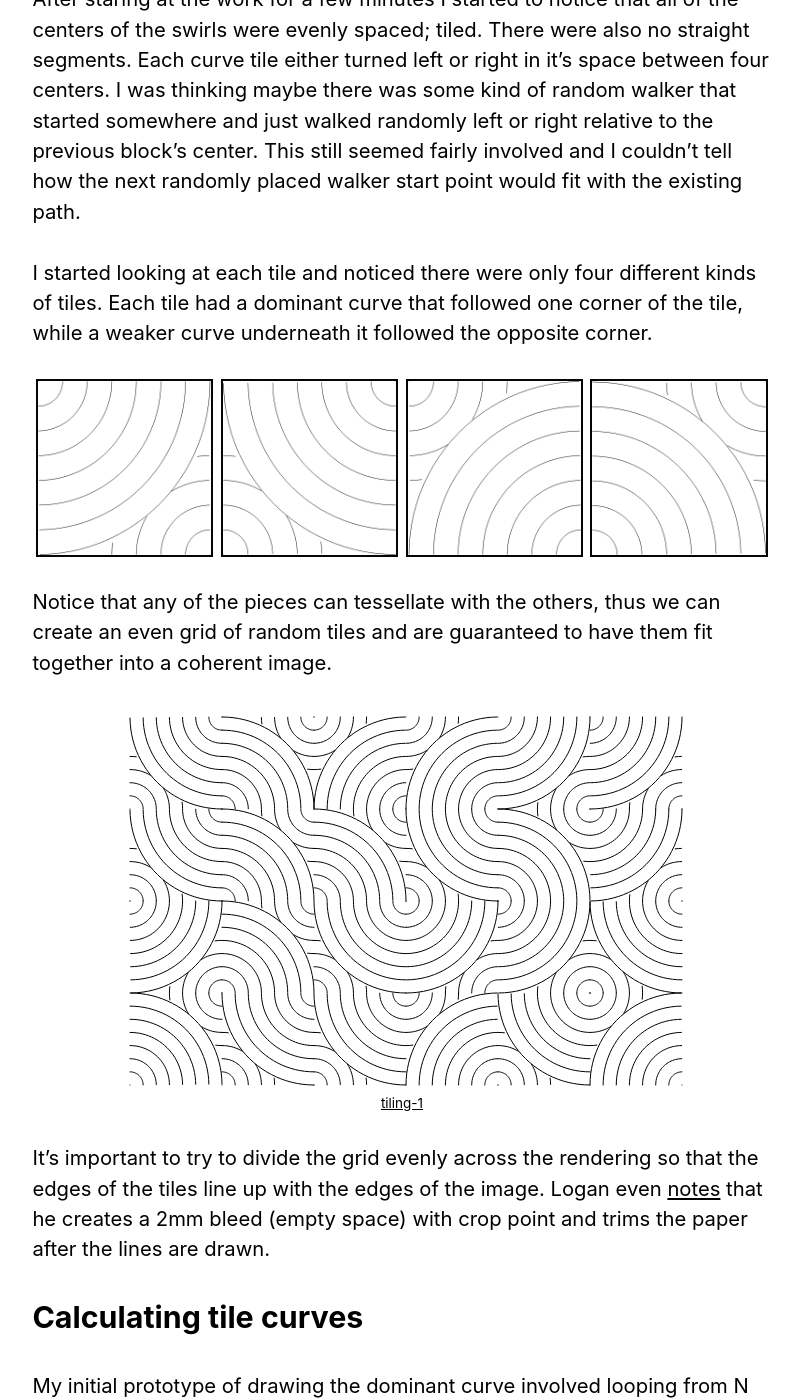
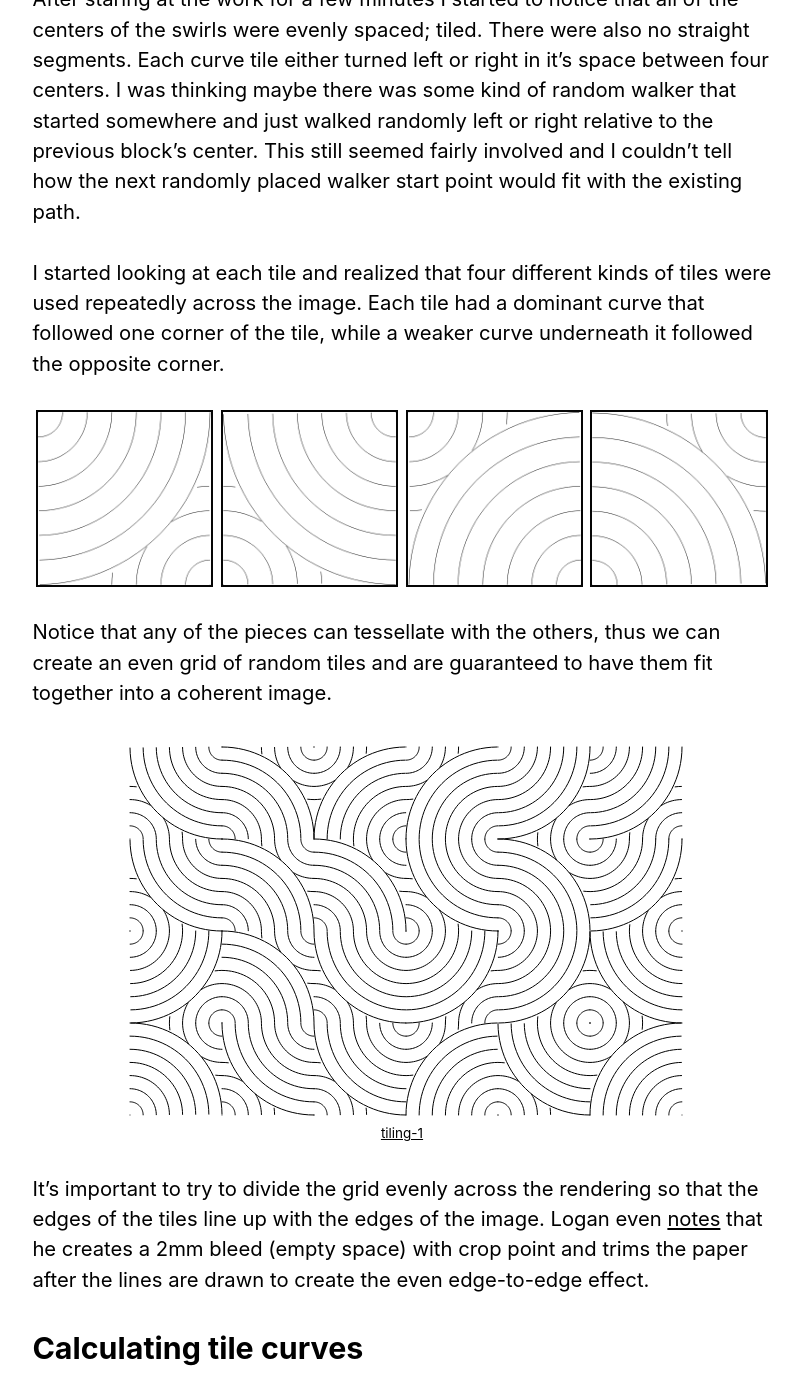
Before and after one commit to ox/ox.github.io, a Jekyll site: the page built from _posts/2019-07-19-curvy-tiling.md, in a window 1280 px wide and 1400 px high, scrolled down 977 px. Shown: the whole window, without its empty margins (238-1040 px from the left). Built offline with Jekyll 4.4.1, drawn with Linux system fonts in a browser that asks for light colours; comment, search, counter and statistics services are not loaded.

```diff
--- a/_posts/2019-07-19-curvy-tiling.md
+++ b/_posts/2019-07-19-curvy-tiling.md
@@ -14,7 +14,7 @@ I was browsing around #plottertwitter when I stumbled across this gorgeous illus
 
 After staring at the work for a few minutes I started to notice that all of the centers of the swirls were evenly spaced; tiled. There were also no straight segments. Each curve tile either turned left or right in it's space between four centers. I was thinking maybe there was some kind of random walker that started somewhere and just walked randomly left or right relative to the previous block's center. This still seemed fairly involved and I couldn't tell how the next randomly placed walker start point would fit with the existing path.
 
-I started looking at each tile and noticed there were only four different kinds of tiles. Each tile had a dominant curve that followed one corner of the tile, while a weaker curve underneath it followed the opposite corner.
+I started looking at each tile and realized that four different kinds of tiles were used repeatedly across the image. Each tile had a dominant curve that followed one corner of the tile, while a weaker curve underneath it followed the opposite corner.
 
 <div class="image-group--row">
   <img src="/assets/images/curvy-tiling/top-left.png">
@@ -32,7 +32,7 @@ Notice that any of the pieces can tessellate with the others, thus we can create
   </figcaption>
 </figure>
 
-It's important to try to divide the grid evenly across the rendering so that the edges of the tiles line up with the edges of the image. Logan even [notes](https://twitter.com/__lw/status/1147916923079802880) that he creates a 2mm bleed (empty space) with crop point and trims the paper after the lines are drawn.
+It's important to try to divide the grid evenly across the rendering so that the edges of the tiles line up with the edges of the image. Logan even [notes](https://twitter.com/__lw/status/1147916923079802880) that he creates a 2mm bleed (empty space) with crop point and trims the paper after the lines are drawn to create the even edge-to-edge effect.
 
 ### Calculating tile curves
 
```
